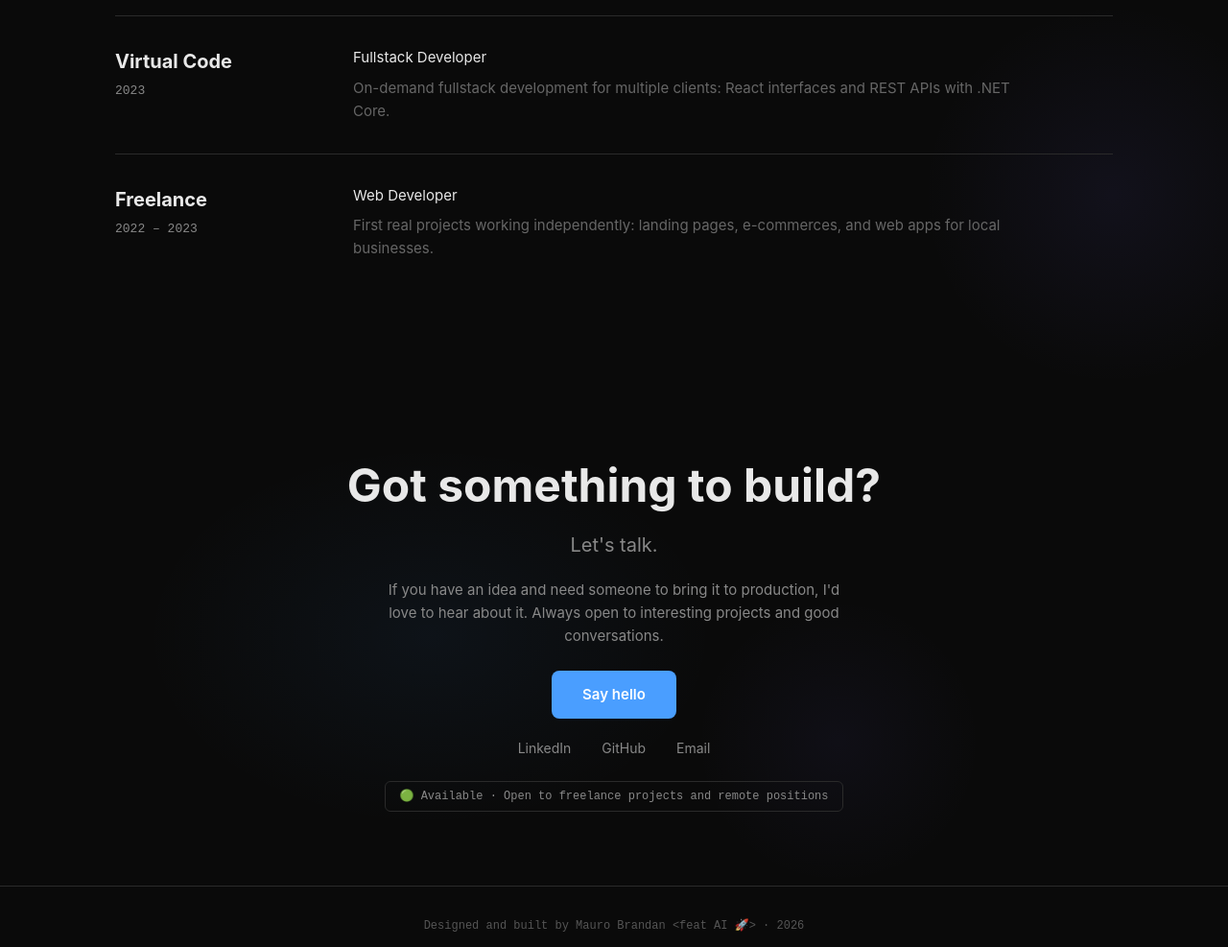
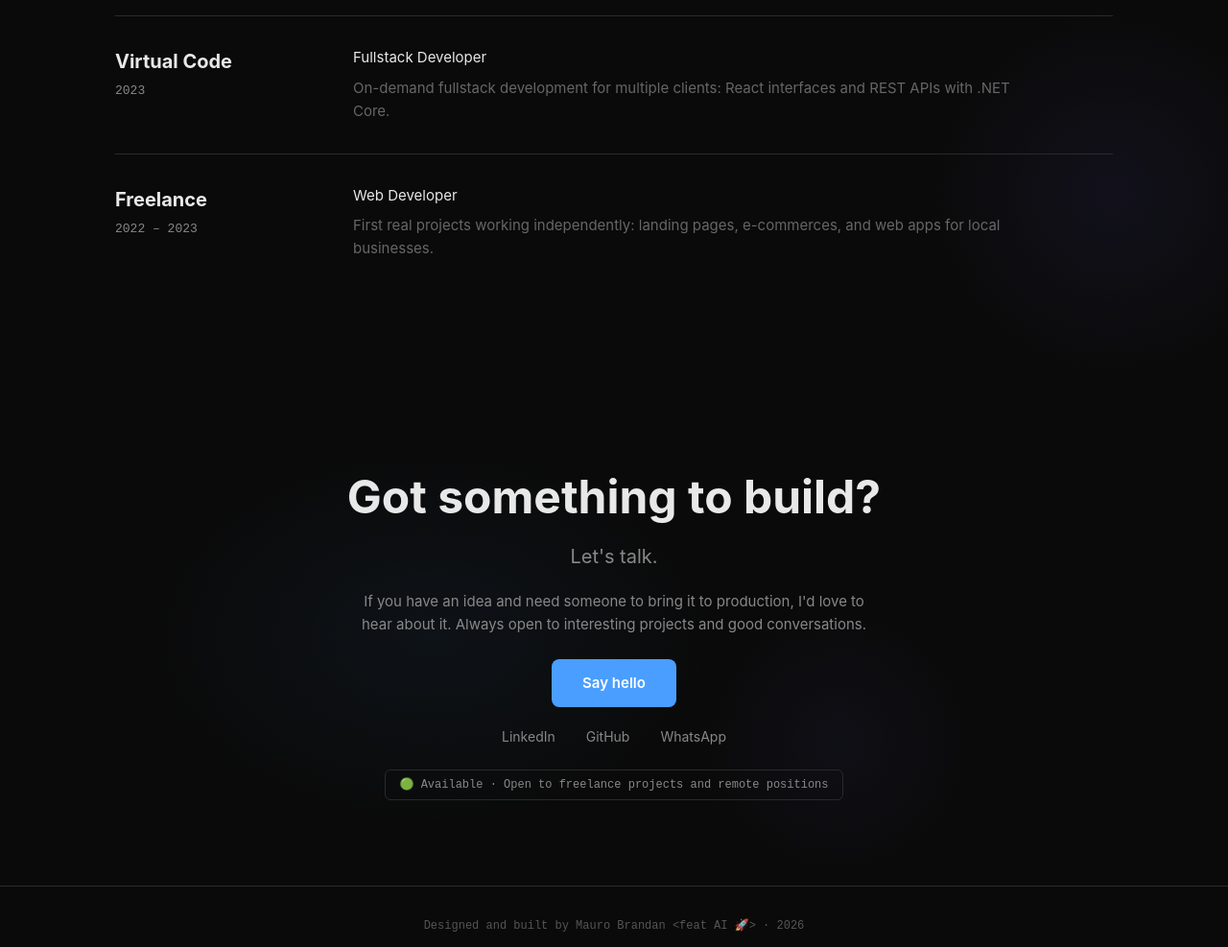
Before and after one commit to MauroBrandan/MauroBrandan.github.io, an Astro site: page / in a window 1280 px wide. Shown: the part 3631-4618 px from the top of the page at 96% size. Built offline with nearby package versions, Linux system fonts and the light colour scheme; Astro itself is replaced by a stand-in of ours.

Commit message:
Update contact section to use WhatsApp link and enhance email button functionality; modify project CTA to open links in new tab

```diff
--- a/src/components/Contact.astro
+++ b/src/components/Contact.astro
@@ -5,7 +5,7 @@ const { t } = Astro.props;
 const socials = [
   { label: 'LinkedIn', href: 'https://linkedin.com/in/maurobrandan' },
   { label: 'GitHub', href: 'https://github.com/MauroBrandan' },
-  { label: 'Email', href: 'mailto:maurobrandan.mb@gmail.com' },
+  { label: 'WhatsApp', href: "https://wa.me/543865646245" },
 ];
 ---
 
@@ -16,7 +16,9 @@ const socials = [
     <h2 class="contact-heading">{t.heading}</h2>
     <p class="contact-sub">{t.sub}</p>
     <p class="contact-support">{t.supportingCopy}</p>
-    <a href="mailto:maurobrandan.mb@gmail.com" class="contact-btn">{t.cta}</a>
+    <button onclick=`window.open('https://mail.google.com/mail/?view=cm&to=maurobrandan.mb@gmail.com&su=Hola%20Mauro', 'gmail', 'width=600,height=600')` class="contact-btn">
+      {t.cta}
+    </button>
     <div class="social-links">
       {socials.map(social => (
         <a href={social.href} class="social-link" target="_blank" rel="noopener noreferrer">
@@ -93,8 +95,9 @@ const socials = [
     font-size: 15px;
     color: var(--text-secondary);
     margin: 0;
-    max-width: 500px;
+    max-width: 600px;
     line-height: 1.6;
+    text-wrap: balance;
   }
 
   .contact-btn {
@@ -111,6 +114,7 @@ const socials = [
     text-decoration: none;
     transition: opacity 0.2s;
     margin-top: 4px;
+    cursor: pointer;
   }
 
   .contact-btn:hover {
--- a/src/components/Projects.astro
+++ b/src/components/Projects.astro
@@ -32,7 +32,7 @@ const { t } = Astro.props;
                   <span class="tag">{tag}</span>
                 ))}
               </div>
-              <button class="card-cta">{project.cta}</button>
+              <a href={project.href} class="card-cta" target="_blank" rel="noopener noreferrer">{project.cta}</a>
             </div>
           </article>
         </div>
```
